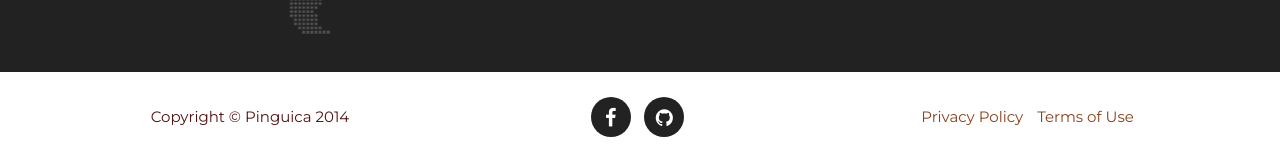
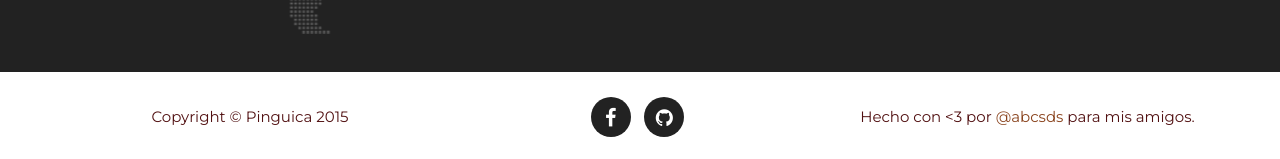
Before and after one commit to abcsds/Pinguica, a Jekyll site: the page built from index.html, in a window 1280 px wide and 900 px high, scrolled down 4238 px. Shown: the part 738-897 px from the top of the window. Built offline with Jekyll 4.4.1, drawn with Linux system fonts in a browser that asks for light colours; some web fonts are replaced.

Commit message:
Update footer

```diff
--- a/_includes/footer.html
+++ b/_includes/footer.html
@@ -2,7 +2,7 @@
         <div class="container">
             <div class="row">
                 <div class="col-md-4">
-                    <span class="copyright">Copyright &copy; {{ site.title }} 2014</span>
+                    <span class="copyright">Copyright &copy; {{ site.title }} 2015</span>
                 </div>
                 <div class="col-md-4">
                     <ul class="list-inline social-buttons">
@@ -14,9 +14,9 @@
                 </div>
                 <div class="col-md-4">
                     <ul class="list-inline quicklinks">
-                        <li><a href="#">Privacy Policy</a>
-                        </li>
-                        <li><a href="#">Terms of Use</a>
+                        <li>Hecho con &lt;3 por
+                            <a href="http://github.com/abcsds">@abcsds</a>
+                            para mis amigos.
                         </li>
                     </ul>
                 </div>
```
